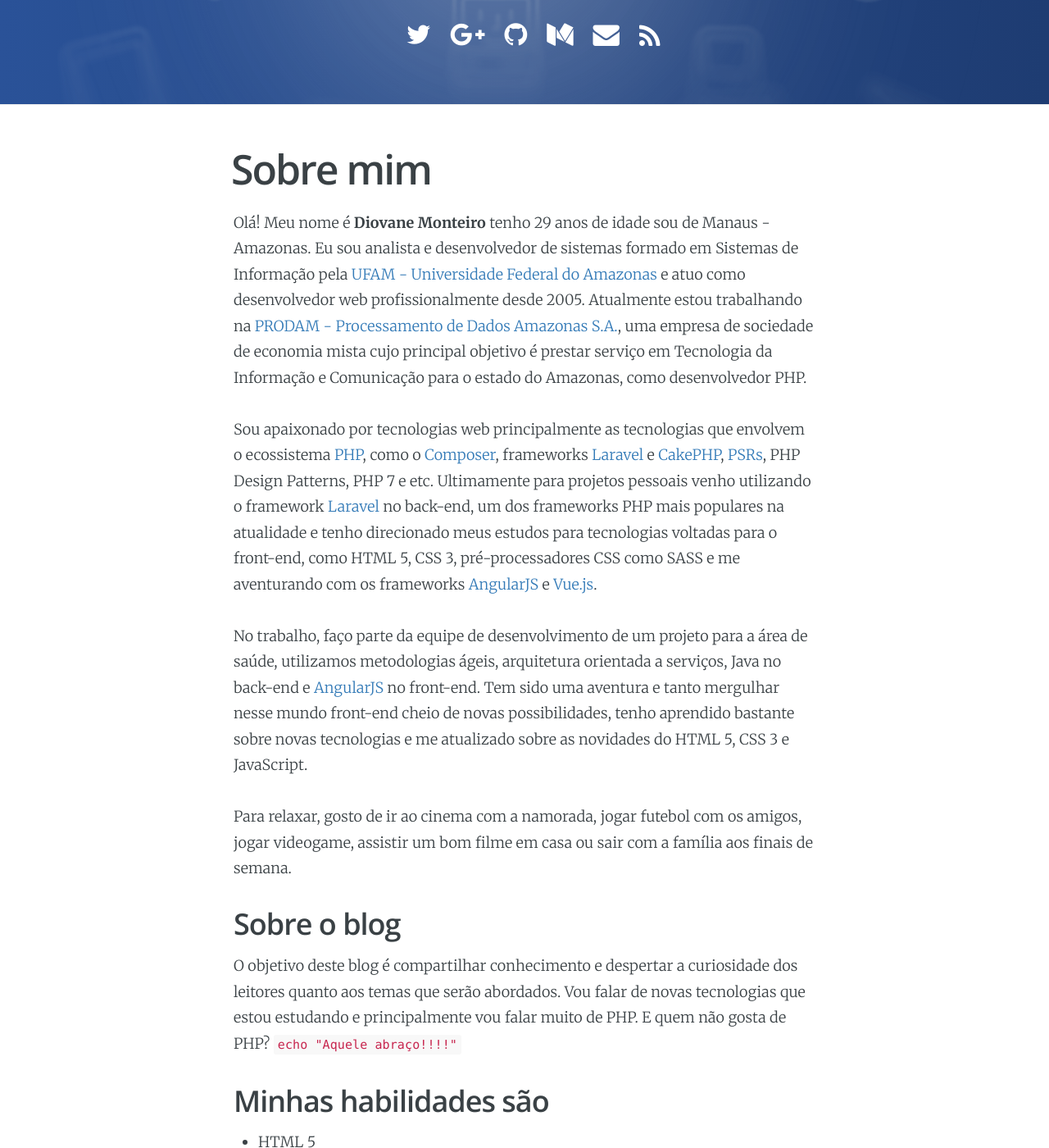
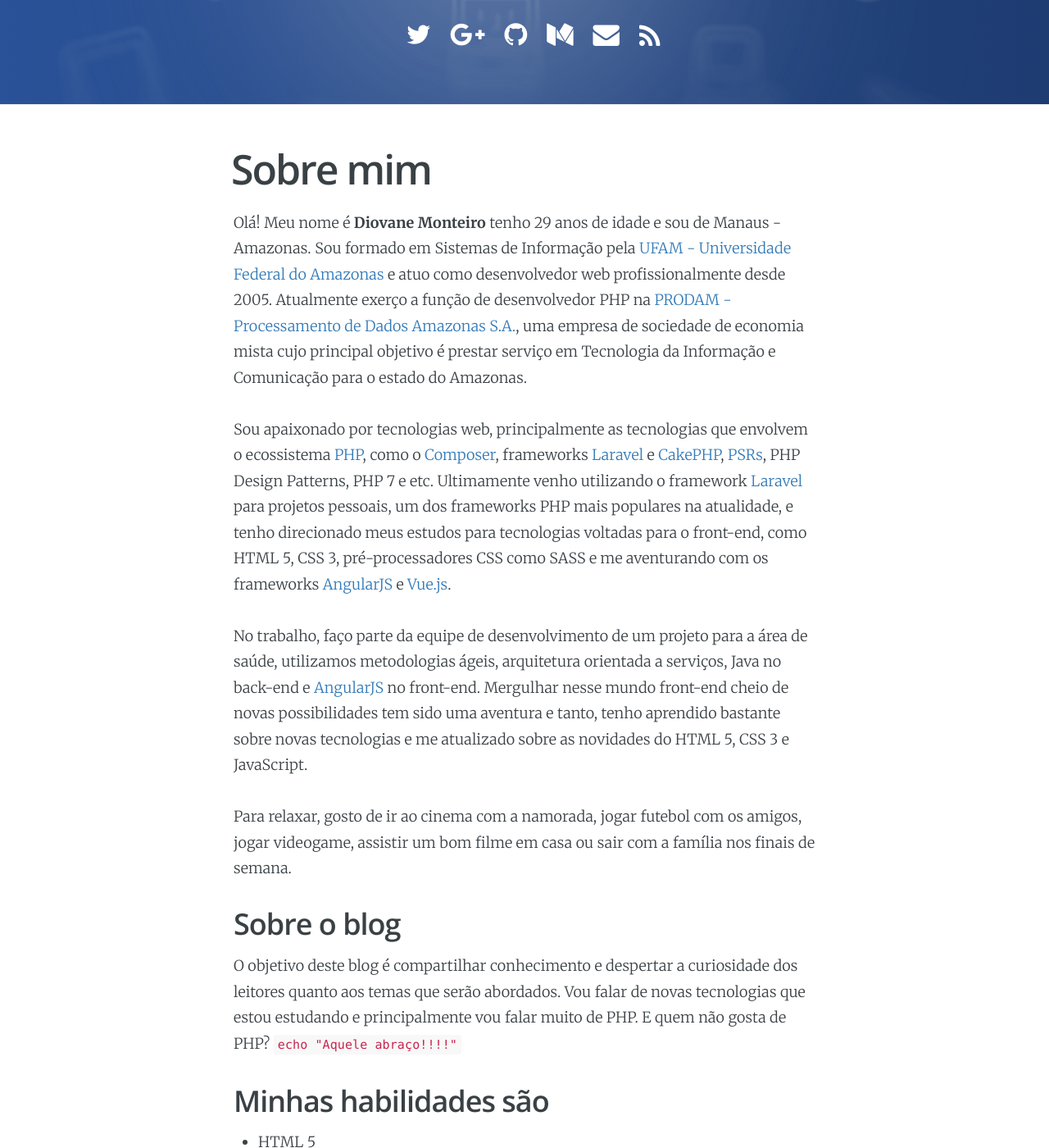
Before and after one commit to diovanemonteiro/diovanemonteiro.github.io, a Jekyll site: the page built from about.md, in a window 1280 px wide and 1400 px high, scrolled down 297 px. Shown: the whole window at 82% size. Built offline with Jekyll 4.4.1, drawn with Linux system fonts in a browser that asks for light colours; nearby versions of some CDN libraries; some web fonts are replaced.

Commit message:
Texto revisado pela minha namorada Alessandra :heart_eyes:

```diff
--- a/about.md
+++ b/about.md
@@ -7,13 +7,13 @@
 
 <!-- ![Diovane Monteiro](/assets/images/author.jpg){:class="img-circle"} -->
 
-Olá! Meu nome é **Diovane Monteiro** tenho 29 anos de idade sou de Manaus - Amazonas. Eu sou analista e desenvolvedor de sistemas formado em Sistemas de Informação pela [UFAM - Universidade Federal do Amazonas](http://www.ufam.edu.br) e atuo como desenvolvedor web profissionalmente desde 2005. Atualmente estou trabalhando na [PRODAM - Processamento de Dados Amazonas S.A.](http://www.prodam.am.gov.br), uma empresa de sociedade de economia mista cujo principal objetivo é prestar serviço em Tecnologia da Informação e Comunicação para o estado do Amazonas, como desenvolvedor PHP.
+Olá! Meu nome é **Diovane Monteiro** tenho 29 anos de idade e sou de Manaus - Amazonas. Sou formado em Sistemas de Informação pela [UFAM - Universidade Federal do Amazonas](http://www.ufam.edu.br) e atuo como desenvolvedor web profissionalmente desde 2005. Atualmente exerço a função de desenvolvedor PHP na [PRODAM - Processamento de Dados Amazonas S.A.](http://www.prodam.am.gov.br), uma empresa de sociedade de economia mista cujo principal objetivo é prestar serviço em Tecnologia da Informação e Comunicação para o estado do Amazonas.
 
-Sou apaixonado por tecnologias web principalmente as tecnologias que envolvem o ecossistema [PHP](http://php.net), como o [Composer](http://getcomposer.org), frameworks [Laravel](http://laravel.com) e [CakePHP](http://cakephp.org), [PSRs](http://www.php-fig.org), PHP Design Patterns, PHP 7 e etc. Ultimamente para projetos pessoais venho utilizando o framework [Laravel](http://laravel.com) no back-end, um dos frameworks PHP mais populares na atualidade e tenho direcionado meus estudos para tecnologias voltadas para o front-end, como HTML 5, CSS 3, pré-processadores CSS como SASS e me aventurando com os frameworks [AngularJS](http://angularjs.org) e [Vue.js](http://vuejs.org).
+Sou apaixonado por tecnologias web, principalmente as tecnologias que envolvem o ecossistema [PHP](http://php.net), como o [Composer](http://getcomposer.org), frameworks [Laravel](http://laravel.com) e [CakePHP](http://cakephp.org), [PSRs](http://www.php-fig.org), PHP Design Patterns, PHP 7 e etc. Ultimamente venho utilizando o framework [Laravel](http://laravel.com) para projetos pessoais, um dos frameworks PHP mais populares na atualidade, e tenho direcionado meus estudos para tecnologias voltadas para o front-end, como HTML 5, CSS 3, pré-processadores CSS como SASS e me aventurando com os frameworks [AngularJS](http://angularjs.org) e [Vue.js](http://vuejs.org).
 
-No trabalho, faço parte da equipe de desenvolvimento de um projeto para a área de saúde, utilizamos metodologias ágeis, arquitetura orientada a serviços, Java no back-end e [AngularJS](http://angularjs.org) no front-end. Tem sido uma aventura e tanto mergulhar nesse mundo front-end cheio de novas possibilidades, tenho aprendido bastante sobre novas tecnologias e me atualizado sobre as novidades do HTML 5, CSS 3 e JavaScript.
+No trabalho, faço parte da equipe de desenvolvimento de um projeto para a área de saúde, utilizamos metodologias ágeis, arquitetura orientada a serviços, Java no back-end e [AngularJS](http://angularjs.org) no front-end. Mergulhar nesse mundo front-end cheio de novas possibilidades tem sido uma aventura e tanto, tenho aprendido bastante sobre novas tecnologias e me atualizado sobre as novidades do HTML 5, CSS 3 e JavaScript.
 
-Para relaxar, gosto de ir ao cinema com a namorada, jogar futebol com os amigos, jogar videogame, assistir um bom filme em casa ou sair com a família aos finais de semana.
+Para relaxar, gosto de ir ao cinema com a namorada, jogar futebol com os amigos, jogar videogame, assistir um bom filme em casa ou sair com a família nos finais de semana.
 
 ## Sobre o blog
 
```
